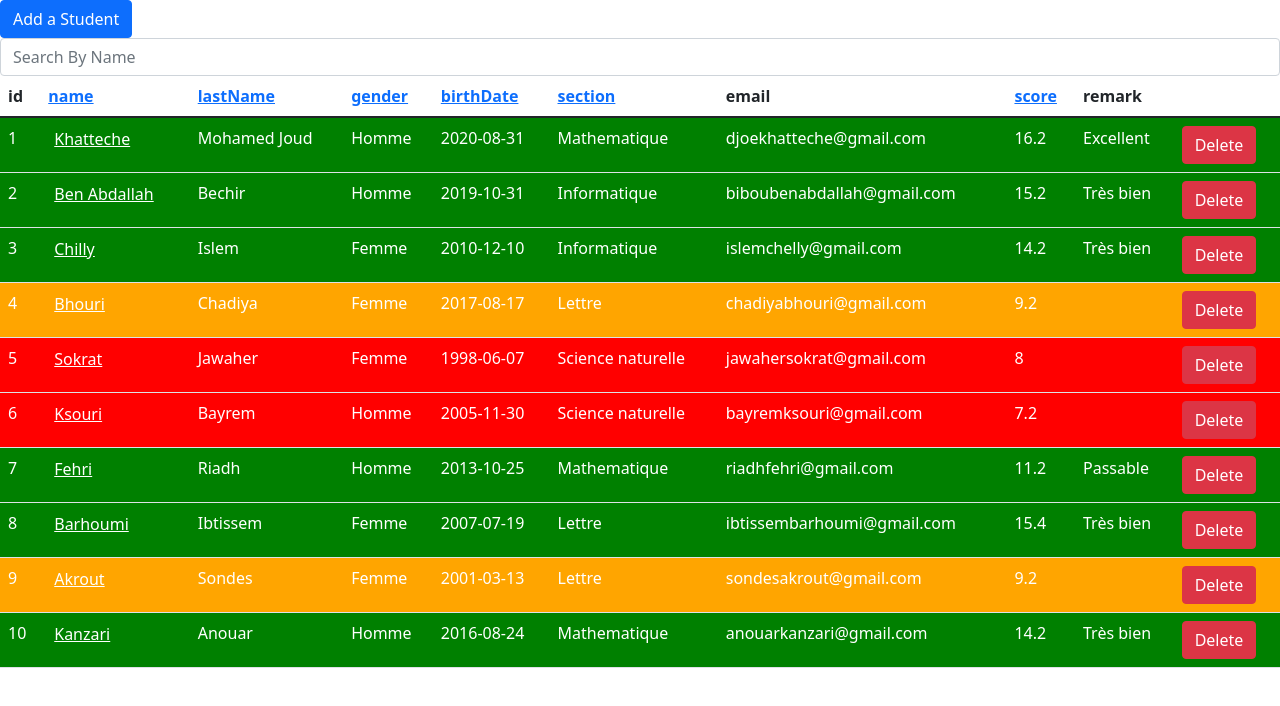
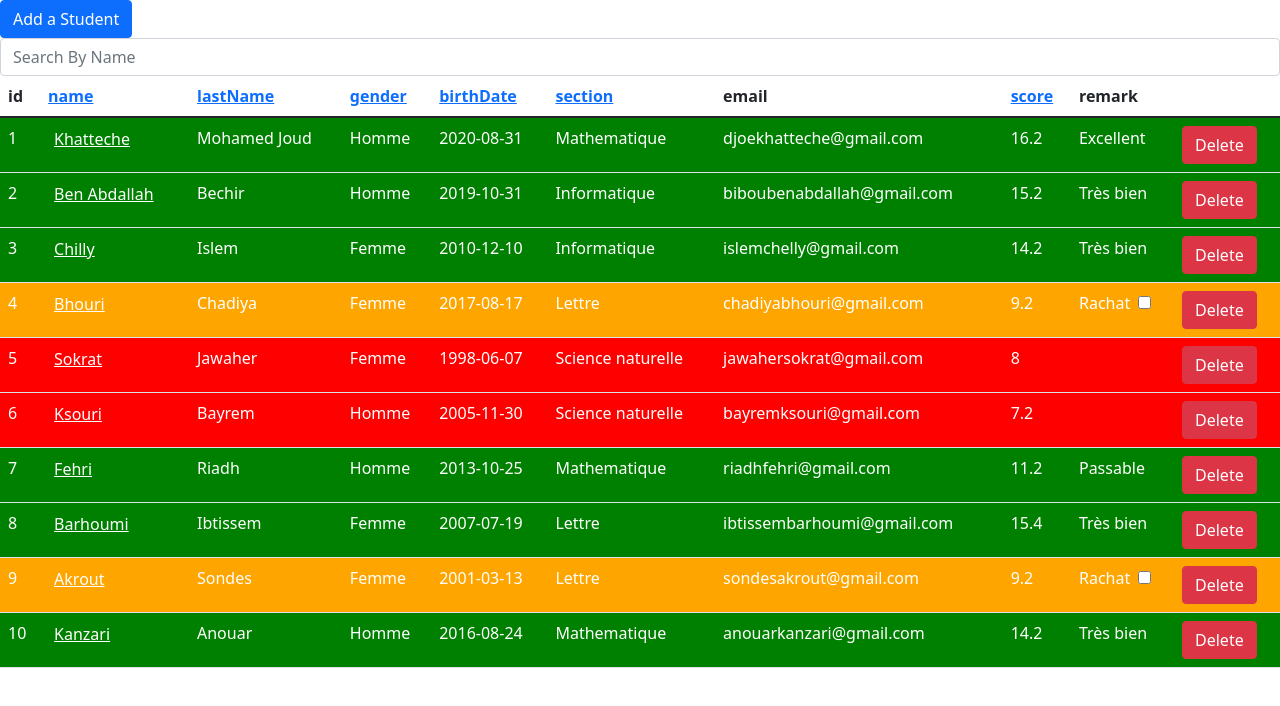
Before and after one commit to Youssef04544/students-results-app, a React (Create React App) app: page / in a window 1280 px wide. Shown: the top 706 px of the page. Built offline with nearby package versions, Linux system fonts and the light colour scheme.

Commit message:
First build version and added the possibility of passing students in redemption (rachat) zone

```diff
--- a/src/components/StudentRow.jsx
+++ b/src/components/StudentRow.jsx
@@ -1,4 +1,6 @@
+import { useState } from "react";
 const StudentRow = ({ student, onDelete, studentID, onUpdateStudent }) => {
+  const [pass, setPass] = useState(false);
   //gets all the props of a student Object so we can map through them in a row
   const studentInfo = Object.keys(student);
 
@@ -13,7 +15,7 @@ const StudentRow = ({ student, onDelete, studentID, onUpdateStudent }) => {
   const rowStyle = () => {
     if (studentAverageScore >= 10) return "table-infos";
     else if (studentAverageScore < 10 && studentAverageScore >= 9)
-      return "table-warnings";
+      return pass ? "table-infos" : "table-warnings";
     else return "table-dangers";
   };
 
@@ -31,6 +33,17 @@ const StudentRow = ({ student, onDelete, studentID, onUpdateStudent }) => {
     if (studentAverageScore >= 14 && studentAverageScore < 16)
       return <td>Très bien</td>;
     if (studentAverageScore > 16) return <td>Excellent</td>;
+    if (studentAverageScore < 10 && studentAverageScore >= 9)
+      return (
+        <td>
+          Rachat
+          <input
+            className='ms-2'
+            type='checkbox'
+            onChange={() => setPass(!pass)}
+          />
+        </td>
+      );
     else {
       return <td></td>;
     }
```
